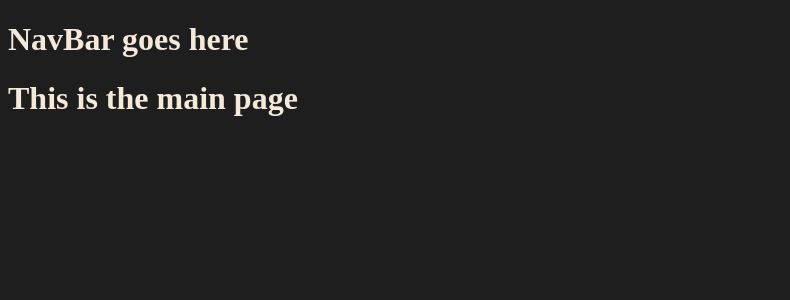
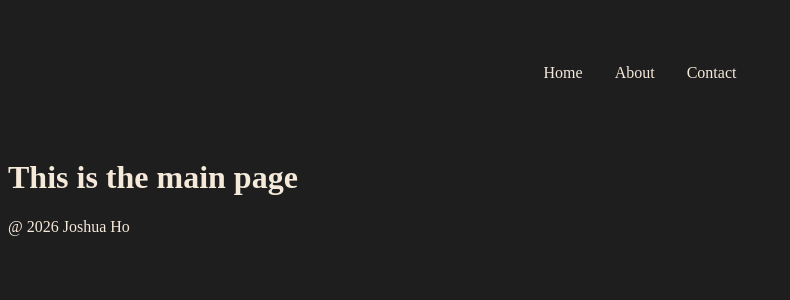
Before and after one commit to JoshuaYYHo/Joshua-Ho-Personal-Portfolio, a Vue app: page / in a window 1280 px wide. Shown: the top 300 px of the page, without its empty margins (0-790 px from the left). Built offline with nearby package versions, Linux system fonts and the light colour scheme.

Commit message:
Centered navbar

```diff
--- a/src/App.vue
+++ b/src/App.vue
@@ -1,4 +1,5 @@
 <script setup lang="ts">
+import Footer from './components/Footer.vue';
 import NavBar from './components/NavBar.vue';
 
 // Colors
@@ -7,9 +8,19 @@ import NavBar from './components/NavBar.vue';
 <template>
   <NavBar />
 
-  <h1> This is the main page </h1>
+  <main>
+    <h1> This is the main page </h1>
+
+  </main>
+
+  <Footer />
 </template>
 
 <style scoped>
 
+h1 {
+  padding: 1rem, 1.5rem;
+  margin: 1rem, 1.5rem;
+}
+
 </style>
--- /dev/null
+++ b/src/components/Footer.vue
@@ -0,0 +1,18 @@
+<script setup lang="ts">
+
+</script>
+
+<template>
+    <div class="main-navbar">
+        @ 2026 Joshua Ho
+    </div>
+</template>
+
+<style scoped>
+
+.main-navbar {
+    padding: 0,
+    margin 0;
+}
+
+</style>
--- a/src/components/NavBar.vue
+++ b/src/components/NavBar.vue
@@ -1,11 +1,45 @@
 <script setup lang="ts">
+
+import { DARK_MAIN } from '@/constants/theme';
+
+const navItems = [
+  { name: "Home" },
+  { name: "About" },
+  { name: "Contact" }
+];
 
 </script>
 
 <template>
-  <h1> NavBar goes here </h1>
+  <nav class="navbar">
+    <ul class="nav-links">
+      <li v-for="item in navItems" :key="item.name">
+        {{ item.name }}
+      </li>
+    </ul>
+  </nav>
+
 </template>
 
 <style scoped>
 
+.navbar {
+  background-color: DARK_MAIN;
+  display: flex;
+  justify-content: center;
+}
+
+.nav-links {
+  list-style-type: none;
+  margin: 1rem 1.5rem;
+  padding: 1rem 1.5rem;
+  display: flex;
+
+}
+
+.nav-links li {
+  padding: 1.5rem 1rem;
+  margin: 0;
+}
+
 </style>
```
